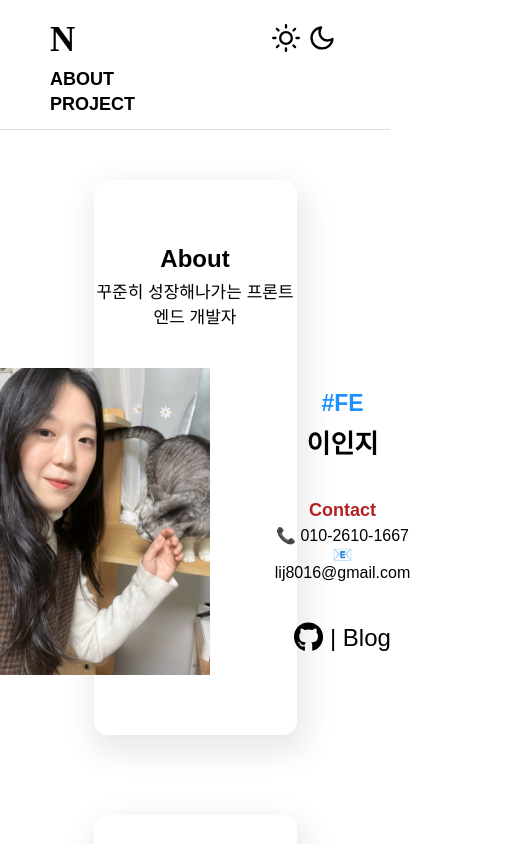
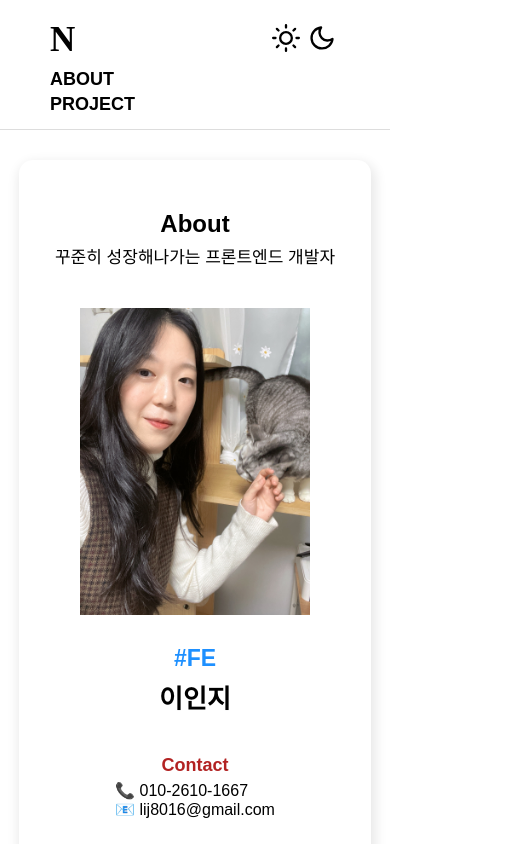
Before and after one commit to injilee/Portfolio, a React (Create React App) app: page / in a window 390 px wide. Shown: the top 844 px of the page, 509 px wide, since content can reach past the window. Built offline with nearby package versions, Linux system fonts and the light colour scheme; a web font is replaced by a local one.

Commit message:
unique key prop error 해결 및 fontawesome install

```diff
--- a/package.json
+++ b/package.json
@@ -3,6 +3,7 @@
   "version": "0.1.0",
   "private": true,
   "dependencies": {
+    "@fortawesome/fontawesome-free": "^6.3.0",
     "@fortawesome/fontawesome-svg-core": "^6.3.0",
     "@fortawesome/free-brands-svg-icons": "^6.3.0",
     "@fortawesome/free-solid-svg-icons": "^6.3.0",
--- a/src/app.jsx
+++ b/src/app.jsx
@@ -3,14 +3,13 @@ import './app.module.css';
 import Nav from './components/nav';
 import About from './components/about';
 import Projects from './components/projects';
-import projectsData from './router/data.json';
 
 const App = () => {
    return (
       <>
          <Nav />
          <About />
-         <Projects data={projectsData} />
+         <Projects />
       </>
    );
 };
--- a/src/components/about.jsx
+++ b/src/components/about.jsx
@@ -20,8 +20,8 @@ const About = () => {
                   <h3 className={styles.contact_name} aria-label="이름">
                      이인지
                   </h3>
+                  <strong className={styles.contact_detail_tit}>Contact</strong>
                   <div className={styles.contact_detail}>
-                     <strong className={styles.contact_detail_tit}>Contact</strong>
                      <span aria-label="전화번호">📞 010-2610-1667</span>
                      <span aria-label="이메일 주소">📧 lij8016@gmail.com</span>
                   </div>
--- a/src/components/project_item.jsx
+++ b/src/components/project_item.jsx
@@ -1,22 +1,15 @@
 import React from 'react';
 import styles from '../styles/project_item.module.css';
-import { FontAwesomeIcon } from '@fortawesome/react-fontawesome';
-import { faGlobe } from '@fortawesome/free-solid-svg-icons';
-import { library } from '@fortawesome/fontawesome-svg-core';
-import { faGithub } from '@fortawesome/free-brands-svg-icons';
-
-library.add(faGithub, faGlobe);
 
 const ProjectItem = ({ item }) => {
-   console.log(item);
    return (
       <li className={styles.card}>
          <img src={item.img} alt="프로젝트 대표 이미지" className={styles.card_sumbnail} />
          <h3 aria-label="프로젝트 제목">{item.title}</h3>
          <div className={styles.skills}>
             <ul className={styles.skill_item}>
-               {item['skill'].map(tool => {
-                  return <li>{tool}</li>;
+               {item['skill'].map((tool, index) => {
+                  return <li key={index}>{tool}</li>;
                })}
             </ul>
          </div>
@@ -25,10 +18,10 @@ const ProjectItem = ({ item }) => {
          </p>
          <div className={styles.link_btn}>
             <a href={item.githubUrl} aria-label="프로젝트 깃허브 바로가기">
-               <FontAwesomeIcon icon={faGithub} className={styles.btn} />
+               <i className={`fa-solid fa-globe ${styles.btn}`}></i>
             </a>
             <a href={item.pageUrl} aria-label="프로젝트 사이트 바로가기">
-               <FontAwesomeIcon icon={faGlobe} className={styles.btn} />
+               <i className={`fa-brands fa-github ${styles.btn}`}></i>
             </a>
          </div>
       </li>
--- a/src/components/projects.jsx
+++ b/src/components/projects.jsx
@@ -1,15 +1,15 @@
 import React from 'react';
 import styles from '../styles/projects.module.css';
 import ProjectItem from './project_item';
+import data from '../router/data.json';
 
-const Projects = ({ data: { projectsData } }) => {
-   console.log(projectsData);
+const Projects = () => {
    return (
       <section className={styles.content}>
          <article className={`${styles.main} ${styles.box_wrap}`}>
             <h2 className={styles.tit}>Projects</h2>
             <ul className={styles.card_container}>
-               {projectsData.map(item => (
+               {data.projectsData.map(item => (
                   <ProjectItem item={item} key={item.id} />
                ))}
             </ul>
--- a/src/index.js
+++ b/src/index.js
@@ -2,6 +2,7 @@ import React from 'react';
 import ReactDOM from 'react-dom/client';
 import './index.css';
 import App from './app';
+import '@fortawesome/fontawesome-free/js/all.js';
 
 const root = ReactDOM.createRoot(document.getElementById('root'));
 root.render(
--- a/src/styles/about.module.css
+++ b/src/styles/about.module.css
@@ -31,6 +31,7 @@
 
 .description {
    display: flex;
+   flex-direction: row;
    justify-content: center;
    align-items: center;
    padding-top: 40px;
@@ -45,6 +46,7 @@
 .contact {
    display: flex;
    flex-direction: column;
+   align-items: center;
 }
 
 .contact_job {
@@ -60,13 +62,13 @@
 .contact_detail {
    display: flex;
    flex-direction: column;
-   align-items: center;
-   margin-top: 40px;
+   align-items: flex-start;
 }
 
 .contact_detail_tit {
    color: firebrick;
    font-size: 18px;
+   margin-top: 40px;
    margin-bottom: 5px;
 }
 
@@ -135,3 +137,28 @@
    height: 1px;
    background-color: var(--gray-color);
 }
+
+@media screen and (max-width: 767px) {
+   .content {
+      padding: 80px 1.2rem 0;
+   }
+
+   .box_wrap {
+      width: 100%;
+      padding-top: 50px;
+      padding-bottom: 55px;
+      box-shadow: 2px 5px 12px 3px rgb(0 0 0 / 9%);
+   }
+
+   .description {
+      flex-direction: column;
+   }
+
+   .profile_img {
+      margin-right: 0;
+   }
+
+   .contact_job {
+      margin-top: 30px;
+   }
+}
--- a/src/styles/project_item.module.css
+++ b/src/styles/project_item.module.css
@@ -67,3 +67,9 @@
 .btn:hover {
    color: gray;
 }
+
+@media screen and (max-width: 767px) {
+   .card:hover {
+      box-shadow: 2px 3px 10px 2px rgb(0 0 0 / 18%);
+   }
+}
--- a/src/styles/projects.module.css
+++ b/src/styles/projects.module.css
@@ -28,3 +28,20 @@
    grid-template-rows: minmax(500px, auto);
    grid-gap: 20px;
 }
+
+@media screen and (max-width: 767px) {
+   .content {
+      padding: 30px 1.2rem 100px;
+   }
+
+   .box_wrap {
+      width: 100%;
+      padding: 50px 20px 40px;
+      box-shadow: 2px 5px 12px 3px rgb(0 0 0 / 9%);
+   }
+
+   .card_container {
+      grid-template-columns: 1fr;
+      grid-gap: 30px;
+   }
+}
```
Also changed, not shown: 1 other file (tests, documents, lock files or other folders).
